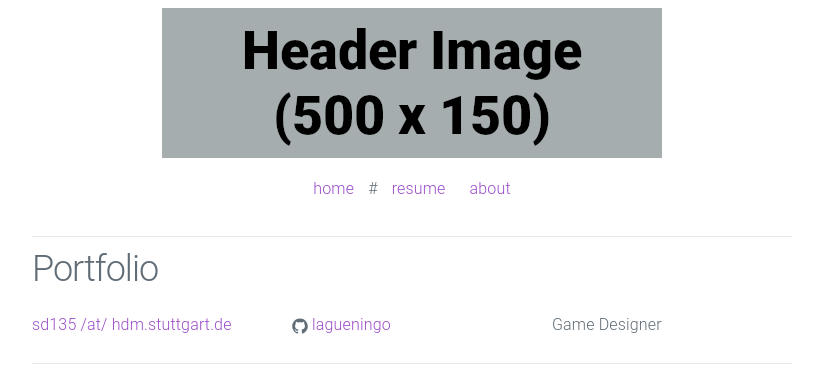
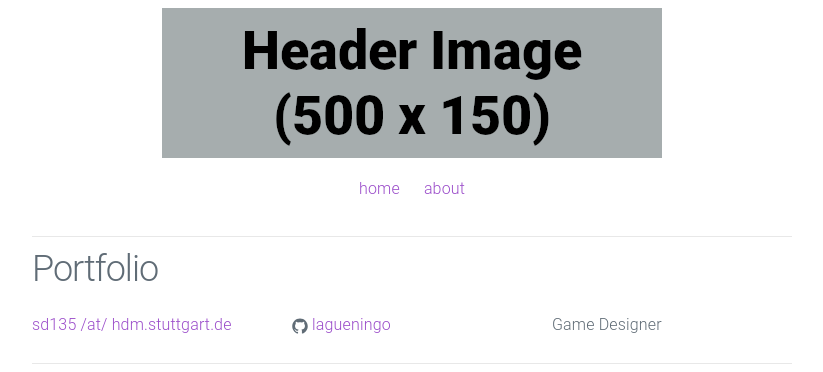
Before and after one commit to lagueningo/s-portfolio, a Jekyll site: the page built from index.html, in a window 1280 px wide. Shown: the top 372 px of the page, without its empty margins (228-1051 px from the left). Built offline with Jekyll 4.4.1, drawn with Linux system fonts in a browser that asks for light colours.

Commit message:
Update header.html

```diff
--- a/_includes/header.html
+++ b/_includes/header.html
@@ -4,7 +4,9 @@
   <nav class="navbar">
     <ul>
       <li class="nav-item"><a href="{{ site.baseurl }}/">home</a></li>
-	#  <li class="nav-item"><a href="{{ site.baseurl }}/resume/">resume</a></li>
+
+	    <!-- comment <li class="nav-item"><a href="{{ site.baseurl }}/resume/">resume</a></li> -->
+
       <li class="nav-item"><a href="{{ site.baseurl }}/about/">about</a></li>
     </ul>
   </nav>
```
